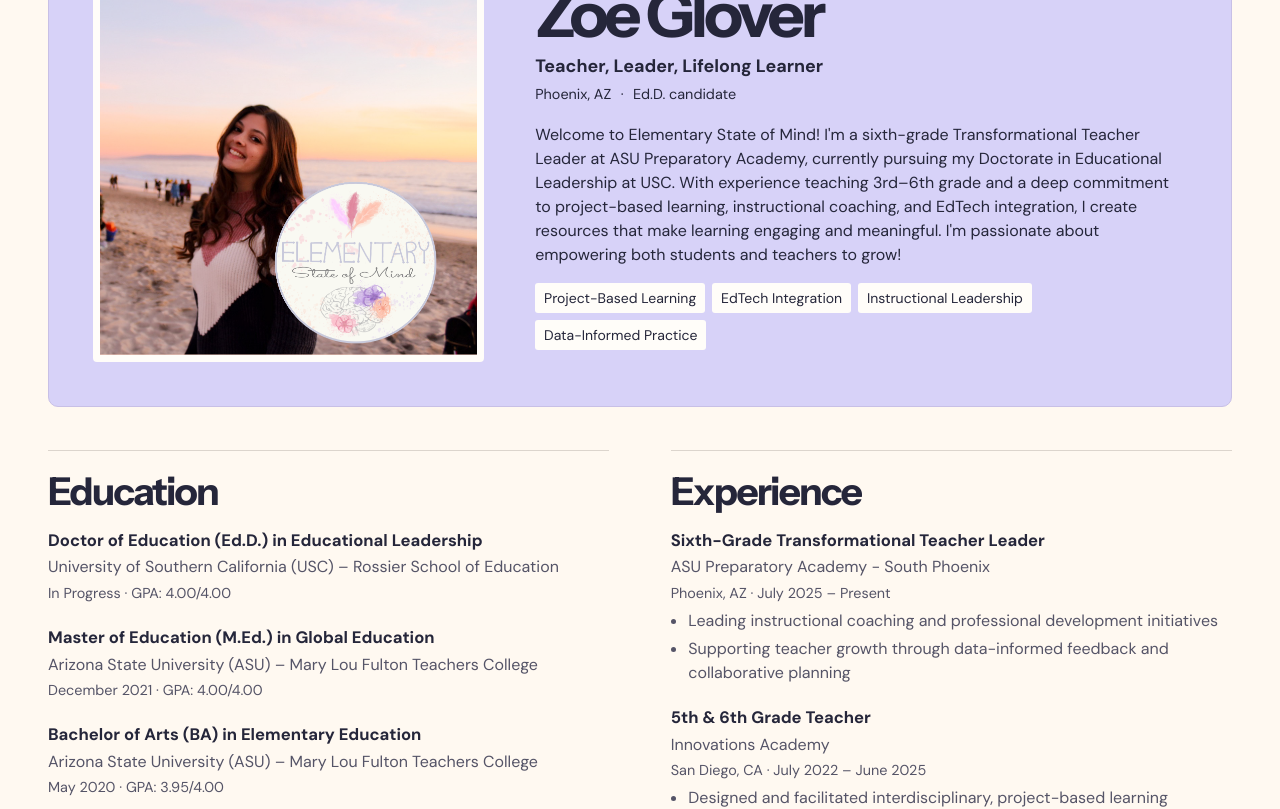
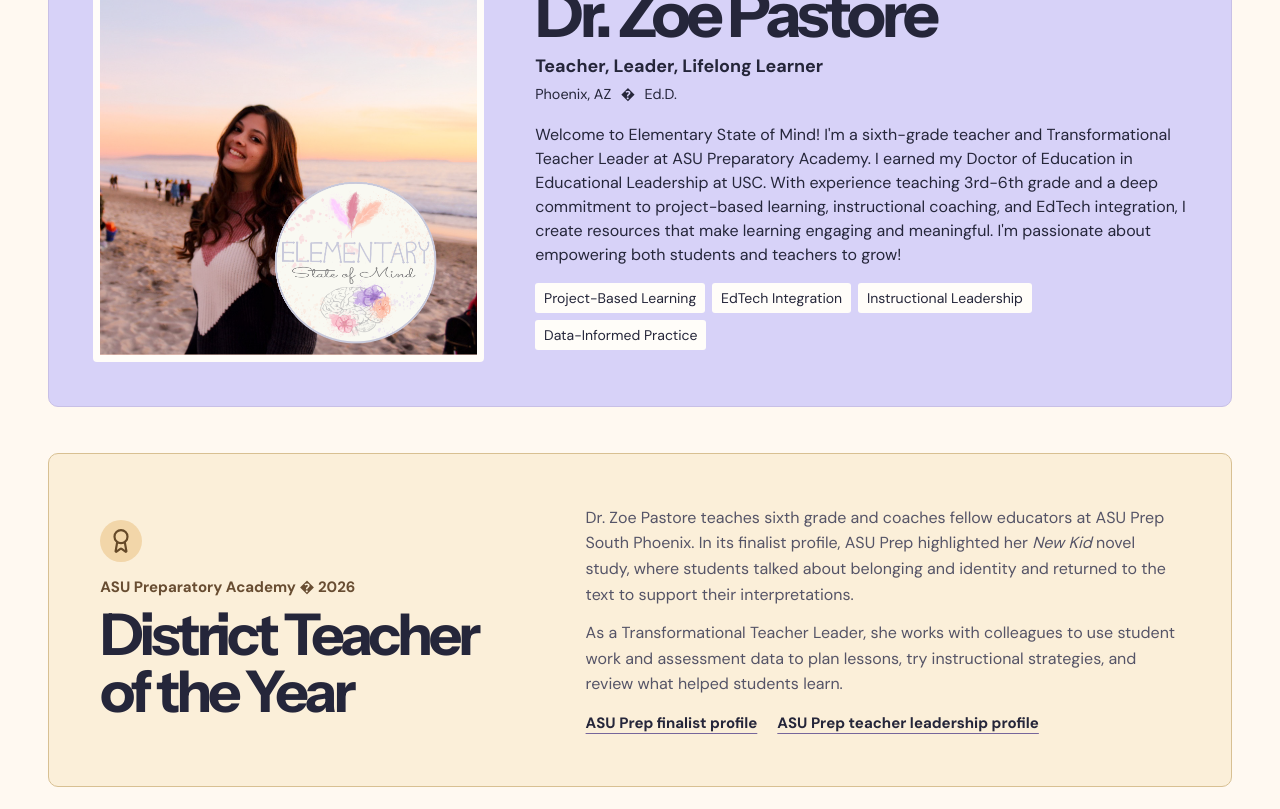
Before and after one commit to nikopastore/elementary-state-of-mind-site, a Next.js app: page /about in a window 1280 px wide. Shown: the part 460-1269 px from the top of the page. Built offline with nearby package versions, Linux system fonts and the light colour scheme.

Commit message:
Showcase Zoe’s Teacher of the Year honor and improve visible scroll effects

```diff
--- a/src/app/about/AboutPageClient.tsx
+++ b/src/app/about/AboutPageClient.tsx
@@ -1,23 +1,25 @@
 import TeacherBio from '@/components/TeacherBio';
+import { Award } from 'lucide-react';
 import { faqs } from '@/lib/faqs';
+
+export const districtTeacherAward = '2026 ASU Prep District Teacher of the Year';
 
 const education = [
   {
     degree: 'Doctor of Education (Ed.D.) in Educational Leadership',
-    school: 'University of Southern California (USC) – Rossier School of Education',
-    year: null,
+    school: 'University of Southern California (USC) - Rossier School of Education',
+    year: 'Completed',
     gpa: '4.00/4.00',
-    inProgress: true,
   },
   {
     degree: 'Master of Education (M.Ed.) in Global Education',
-    school: 'Arizona State University (ASU) – Mary Lou Fulton Teachers College',
+    school: 'Arizona State University (ASU) - Mary Lou Fulton Teachers College',
     year: 'December 2021',
     gpa: '4.00/4.00',
   },
   {
     degree: 'Bachelor of Arts (BA) in Elementary Education',
-    school: 'Arizona State University (ASU) – Mary Lou Fulton Teachers College',
+    school: 'Arizona State University (ASU) - Mary Lou Fulton Teachers College',
     year: 'May 2020',
     gpa: '3.95/4.00',
   },
@@ -28,8 +30,9 @@ const experience = [
     title: 'Sixth-Grade Transformational Teacher Leader',
     school: 'ASU Preparatory Academy - South Phoenix',
     location: 'Phoenix, AZ',
-    period: 'July 2025 – Present',
+    period: 'July 2025 - Present',
     highlights: [
+      districtTeacherAward,
       'Leading instructional coaching and professional development initiatives',
       'Supporting teacher growth through data-informed feedback and collaborative planning',
     ],
@@ -38,17 +41,17 @@ const experience = [
     title: '5th & 6th Grade Teacher',
     school: 'Innovations Academy',
     location: 'San Diego, CA',
-    period: 'July 2022 – June 2025',
+    period: 'July 2022 - June 2025',
     highlights: [
       'Designed and facilitated interdisciplinary, project-based learning experiences',
       'Supported students through authentic assessments and student-led demonstrations of learning',
     ],
   },
   {
-    title: '3rd–6th Grade Teacher',
+    title: '3rd-6th Grade Teacher',
     school: 'Kyrene De Las Manitas',
     location: 'Tempe, AZ',
-    period: 'August 2019 – May 2022',
+    period: 'August 2019 - May 2022',
     highlights: [
       'Designed and delivered differentiated lessons for multi-grade upper elementary students',
       'ELA Team Lead, coordinating curriculum development and professional learning',
@@ -57,6 +60,7 @@ const experience = [
 ];
 
 const credentials = [
+  districtTeacherAward,
   'AZ Standard Professional Elementary K-8 Teaching Credential',
   'California Administrative Services Credential (In Progress)',
   'California Multiple Subject Teaching Credential',
@@ -80,14 +84,29 @@ export default function AboutPageClient() {
         <p>Passionate about empowering young learners through innovative teaching</p>
       </div>
       <TeacherBio />
+      <section className="award-showcase" id="teacher-of-the-year" aria-labelledby="district-award-title" data-reveal="panel">
+        <div className="award-intro">
+          <Award className="award-icon" aria-hidden="true" />
+          <p>ASU Preparatory Academy � 2026</p>
+          <h2 id="district-award-title">District Teacher of the Year</h2>
+        </div>
+        <div className="award-story">
+          <p>Dr. Zoe Pastore teaches sixth grade and coaches fellow educators at ASU Prep South Phoenix. In its finalist profile, ASU Prep highlighted her <em>New Kid</em> novel study, where students talked about belonging and identity and returned to the text to support their interpretations.</p>
+          <p>As a Transformational Teacher Leader, she works with colleagues to use student work and assessment data to plan lessons, try instructional strategies, and review what helped students learn.</p>
+          <div className="award-sources">
+            <a className="product-link" href="https://www.asuprepdigital.org/blog/meet-the-asu-prep-2026-teacher-of-the-year-finalists/">ASU Prep finalist profile</a>
+            <a className="product-link" href="https://asuprep.asu.edu/news/asu-prep-south-phoenix-k-6-celebrates-transformational-teacher-leaders/">ASU Prep teacher leadership profile</a>
+          </div>
+        </div>
+      </section>
       <div className="about-columns">
         <section className="about-section" data-reveal="heading">
           <h2>Education</h2>
-          {education.map(({ degree, school, year, gpa, inProgress }) => (
+          {education.map(({ degree, school, year, gpa }) => (
             <div className="about-record" key={degree}>
               <h3>{degree}</h3>
               <p>{school}</p>
-              <p className="record-detail">{inProgress ? 'In Progress' : year} · GPA: {gpa}</p>
+              <p className="record-detail">{year} � GPA: {gpa}</p>
             </div>
           ))}
         </section>
@@ -97,18 +116,18 @@ export default function AboutPageClient() {
             <div className="about-record" key={school}>
               <h3>{title}</h3>
               <p>{school}</p>
-              <p className="record-detail">{location} · {period}</p>
+              <p className="record-detail">{location} � {period}</p>
               <ul>{highlights.map((highlight) => <li key={highlight}>{highlight}</li>)}</ul>
             </div>
           ))}
         </section>
         <section className="about-section" data-reveal="heading">
-          <h2>Credentials</h2>
+          <h2>Credentials &amp; Honors</h2>
           <ul className="about-list">{credentials.map((credential) => <li key={credential}>{credential}</li>)}</ul>
         </section>
         <section className="about-section" data-reveal="heading">
           <h2>Professional Learning</h2>
-          <ul className="about-list">{professionalLearning.map(({ name, year }) => <li key={name}>{name} · {year}</li>)}</ul>
+          <ul className="about-list">{professionalLearning.map(({ name, year }) => <li key={name}>{name} � {year}</li>)}</ul>
         </section>
       </div>
       <section className="about-section teaching-philosophy" data-reveal="panel">
--- a/src/app/about/page.tsx
+++ b/src/app/about/page.tsx
@@ -1,14 +1,14 @@
 import { Metadata } from 'next';
-import AboutPageClient from './AboutPageClient';
+import AboutPageClient, { districtTeacherAward } from './AboutPageClient';
 import { faqs } from '@/lib/faqs';
 
 export const metadata: Metadata = {
   title: "Meet the Teacher | Elementary State of Mind",
-  description: "Meet the educator behind Elementary State of Mind. A dedicated elementary teacher with a Doctorate in Educational Leadership from USC, sharing resources and insights for engaging education.",
+  description: `Meet Dr. Zoe Pastore, the ${districtTeacherAward} and educator behind Elementary State of Mind.`,
   keywords: ["elementary teacher", "teacher resources", "educational leadership", "USC education", "Arizona State University", "classroom teacher", "ELA teacher"],
   openGraph: {
     title: "Meet the Teacher | Elementary State of Mind",
-    description: "Meet the educator behind Elementary State of Mind – a dedicated elementary teacher passionate about innovative, student-centered learning.",
+    description: "Meet the educator behind Elementary State of Mind - a dedicated elementary teacher passionate about innovative, student-centered learning.",
     type: "profile",
     url: "https://www.elementarystateofmind.com/about",
     images: [
@@ -23,7 +23,7 @@ export const metadata: Metadata = {
   twitter: {
     card: "summary",
     title: "Meet the Teacher | Elementary State of Mind",
-    description: "Meet the educator behind Elementary State of Mind – passionate about innovative, student-centered learning.",
+    description: "Meet the educator behind Elementary State of Mind - passionate about innovative, student-centered learning.",
     images: ["https://www.elementarystateofmind.com/profile.png"],
   },
   alternates: {
@@ -36,7 +36,10 @@ export default function AboutPage() {
   const personSchema = {
     "@context": "https://schema.org",
     "@type": "Person",
-    name: "Elementary State of Mind",
+    name: "Zoe Pastore",
+    alternateName: "Zoe Glover",
+    honorificPrefix: "Dr.",
+    award: districtTeacherAward,
     jobTitle: "Transformational Teacher Leader",
     worksFor: {
       "@type": "EducationalOrganization",
@@ -81,7 +84,7 @@ export default function AboutPage() {
   const credentialsSchema = {
     "@context": "https://schema.org",
     "@type": "Person",
-    name: "Elementary State of Mind",
+    name: "Zoe Pastore",
     hasCredential: [
       {
         "@type": "EducationalOccupationalCredential",
--- a/src/app/globals.css
+++ b/src/app/globals.css
@@ -222,8 +222,6 @@ body { background: var(--paper); color: var(--ink); font-family: var(--font-quic
     transform-origin: left;
 }
 
-/* Motion is added after load and only to content below the visible area. */
-@media (prefers-reduced-motion: no-preference) {
 [data-reveal] {
   --reveal-y: 26px;
   --reveal-x: 0px;
@@ -245,11 +243,11 @@ body { background: var(--paper); color: var(--ink); font-family: var(--font-quic
   --reveal-x: 20px;
   --reveal-y: 8px;
 }
-  .reveal-waiting:not(:focus-within, :target) {
+.scroll-effects-on .reveal-waiting:not(:focus-within, :target) {
   opacity: 0;
   transform: translate3d(var(--reveal-x), var(--reveal-y), 0) scale(var(--reveal-scale));
 }
-  .reveal-entering:not(:focus-within, :target) {
+.scroll-effects-on .reveal-entering:not(:focus-within, :target) {
   animation: section-reveal var(--reveal-duration) cubic-bezier(.18, .75, .3, 1) var(--reveal-delay) backwards;
 }
 @keyframes section-reveal {
@@ -262,10 +260,10 @@ body { background: var(--paper); color: var(--ink); font-family: var(--font-quic
     transform: translate3d(0, 0, 0) scale(1);
   }
 }
-  .section-heading.reveal-waiting::after {
+.scroll-effects-on .section-heading.reveal-waiting::after {
   transform: scaleX(0);
 }
-  .section-heading.reveal-entering::after {
+.scroll-effects-on .section-heading.reveal-entering::after {
   animation: section-rule 660ms cubic-bezier(.18, .75, .3, 1) both;
 }
 @keyframes section-rule {
@@ -291,7 +289,6 @@ body { background: var(--paper); color: var(--ink); font-family: var(--font-quic
     --reveal-duration: 480ms;
   }
 }
-}
 @media (hover: hover) and (prefers-reduced-motion: no-preference) {
   .product-card {
     transition: box-shadow 240ms ease, border-color 240ms ease, translate 240ms ease;
@@ -303,28 +300,49 @@ body { background: var(--paper); color: var(--ink); font-family: var(--font-quic
   }
 }
 
-/* The photo and workbook follow the opening scroll at different speeds. */
-@media (prefers-reduced-motion: no-preference) {
-  @supports (animation-timeline: scroll()) {
-    .hero-photo, .hero-resource {
-      animation-name: hero-paper-drift;
-      animation-duration: auto;
-      animation-timing-function: linear;
-      animation-fill-mode: both;
-      animation-timeline: scroll(root block);
-      animation-range: 0px 340px;
+/* Track actual page scroll on the header and the two hero layers. */
+.scroll-effects-on .site-header::after {
+  content: "";
+  position: absolute;
+  inset: auto 0 -2px;
+  height: 3px;
+  background: linear-gradient(90deg, #70528f, #9a5d76 58%, #ac7522);
+  transform: scaleX(var(--page-scroll-progress, 0));
+  transform-origin: left;
+  pointer-events: none;
 }
-    .hero-photo { --paper-drift: 36px; }
-    .hero-resource { --paper-drift: -24px; }
+.scroll-effects-on .hero-photo { translate: 0 calc(var(--hero-scroll-progress, 0) * 76px); }
+.scroll-effects-on .hero-resource { translate: 0 calc(var(--hero-scroll-progress, 0) * -56px); }
+.motion-switch {
+  min-height: 44px;
+  margin-top: .55rem;
+  padding: .35rem .4rem .35rem 0;
+  color: var(--muted);
+  font-size: .9rem;
+  font-weight: 650;
+  cursor: pointer;
+}
+.motion-switch[hidden] { display: inline-block !important; visibility: hidden; }
+.motion-switch span {
+  margin-inline-start: .28rem;
+  border: 1px solid var(--line);
+  border-radius: 4px;
+  padding: .12rem .4rem;
+}
+.motion-switch[aria-pressed="true"] span {
+  color: #46335f;
+  border-color: #c1adcf;
+  background: var(--lavender);
+}
+.motion-switch:hover { color: var(--ink); }
 @media (max-width: 570px) {
-      .hero-photo { --paper-drift: 24px; }
-      .hero-resource { --paper-drift: -16px; }
+  .scroll-effects-on .hero-photo { translate: 0 calc(var(--hero-scroll-progress, 0) * 45px); }
+  .scroll-effects-on .hero-resource { translate: 0 calc(var(--hero-scroll-progress, 0) * -30px); }
 }
-  }
-}
-@keyframes hero-paper-drift {
-  from { translate: 0 0; }
-  to { translate: 0 var(--paper-drift); }
+/* A visitor's explicit scroll-effects choice overrides the system default for these reveals only. */
+@media (prefers-reduced-motion: reduce) {
+  :root.scroll-effects-on .reveal-entering { animation-duration: var(--reveal-duration) !important; }
+  :root.scroll-effects-on .section-heading.reveal-entering::after { animation-duration: 660ms !important; }
 }
 
 /* Header mark and the gallery's printed pages. */
@@ -516,3 +534,33 @@ body { background: var(--paper); color: var(--ink); font-family: var(--font-quic
   .book-controls { gap: .35rem; }
   .book-control { padding-inline: .42rem; font-size: .88rem; }
 }
+
+
+.award-showcase {
+  display: grid;
+  grid-template-columns: minmax(0, .9fr) minmax(0, 1.25fr);
+  align-items: center;
+  gap: clamp(1.4rem, 4.5vw, 4rem);
+  padding: clamp(1.4rem, 4vw, 3.35rem);
+  margin-top: clamp(1.6rem, 3.6vw, 3rem);
+  scroll-margin-top: 115px;
+  border: 1px solid #d8c092;
+  border-radius: 10px;
+  background: #fbefd9;
+}
+.award-intro p { color: #684d32; font-size: .94rem; font-weight: 700; margin-block: .85rem .5rem; }
+.award-icon { width: 42px; height: 42px; padding: 8px; color: #654928; background: #f2d6a9; border-radius: 50%; }
+.award-intro h2 {
+  font-family: var(--font-heading);
+  font-size: clamp(2rem, 4.5vw, 4.1rem);
+  letter-spacing: -.065em;
+  line-height: .99;
+  font-weight: 700;
+  text-wrap: balance;
+}
+.award-story { color: var(--muted); line-height: 1.6; }
+.award-story p + p { margin-top: .8rem; }
+.award-sources { display: flex; flex-wrap: wrap; column-gap: 1.25rem; row-gap: .55rem; margin-top: .9rem; color: var(--ink); font-size: .94rem; }
+@media (max-width: 700px) {
+  .award-showcase { grid-template-columns: minmax(0, 1fr); }
+}
--- a/src/app/layout.tsx
+++ b/src/app/layout.tsx
@@ -173,7 +173,7 @@ export default function RootLayout({
         </main>
         <TestimonialsCarousel />
         <Footer />
-        <Script src="/section-motion.js?v=2" strategy="afterInteractive" />
+        <Script src="/section-motion.js?v=3" strategy="afterInteractive" />
       </body>
     </html>
   );
--- a/src/components/Hero.tsx
+++ b/src/components/Hero.tsx
@@ -13,10 +13,13 @@ export default function Hero() {
             <Link href="/shop" className="button">Shop Now</Link>
             <Link href="/about" className="button button-outline">Meet the Teacher</Link>
           </div>
+          <button className="motion-switch" type="button" aria-pressed={false} data-scroll-effects-toggle hidden>
+            Scroll effects <span data-scroll-effects-state aria-hidden="true">Off</span>
+          </button>
         </div>
         <div className="hero-board">
           <div className="hero-photo">
-            <Image src="/zoe-usc-graduation.webp" alt="Zoe Glover in USC graduation regalia, holding her diploma cover" fill priority sizes="(max-width: 820px) 73vw, 400px" />
+            <Image src="/zoe-usc-graduation.webp" alt="Zoe Pastore in USC graduation regalia, holding her diploma cover" fill priority sizes="(max-width: 820px) 73vw, 400px" />
           </div>
           <Link className="hero-resource" href="/shop#space-case-mock-trial" aria-label="Find Space Case Mock Trial in the shop">
             <Image src="/products/space-case-mock-trial.jpg" alt="" width={320} height={320} />
--- a/src/components/TeacherBio.tsx
+++ b/src/components/TeacherBio.tsx
@@ -4,13 +4,13 @@ export default function TeacherBio() {
   return (
     <div className="teacher-bio">
       <div className="teacher-portrait">
-        <Image src="/profile.png" alt="Zoe Glover" fill sizes="(max-width: 700px) 80vw, 330px" />
+        <Image src="/profile.png" alt="Dr. Zoe Pastore" fill sizes="(max-width: 700px) 80vw, 330px" />
       </div>
       <div className="teacher-copy">
-        <h2>Zoe Glover</h2>
+        <h2>Dr. Zoe Pastore</h2>
         <p className="teacher-role">Teacher, Leader, Lifelong Learner</p>
-        <p className="teacher-detail">Phoenix, AZ <span>·</span> Ed.D. candidate</p>
-        <p>Welcome to Elementary State of Mind! I&apos;m a sixth-grade Transformational Teacher Leader at ASU Preparatory Academy, currently pursuing my Doctorate in Educational Leadership at USC. With experience teaching 3rd–6th grade and a deep commitment to project-based learning, instructional coaching, and EdTech integration, I create resources that make learning engaging and meaningful. I&apos;m passionate about empowering both students and teachers to grow!</p>
+        <p className="teacher-detail">Phoenix, AZ <span>�</span> Ed.D.</p>
+        <p>Welcome to Elementary State of Mind! I&apos;m a sixth-grade teacher and Transformational Teacher Leader at ASU Preparatory Academy. I earned my Doctor of Education in Educational Leadership at USC. With experience teaching 3rd-6th grade and a deep commitment to project-based learning, instructional coaching, and EdTech integration, I create resources that make learning engaging and meaningful. I&apos;m passionate about empowering both students and teachers to grow!</p>
         <ul className="teacher-expertise">
           {['Project-Based Learning', 'EdTech Integration', 'Instructional Leadership', 'Data-Informed Practice'].map((skill) => <li key={skill}>{skill}</li>)}
         </ul>
```
Also changed, not shown: public/section-motion.js (+115 -37 lines). Lines whose indentation alone changed are shown as unchanged.
